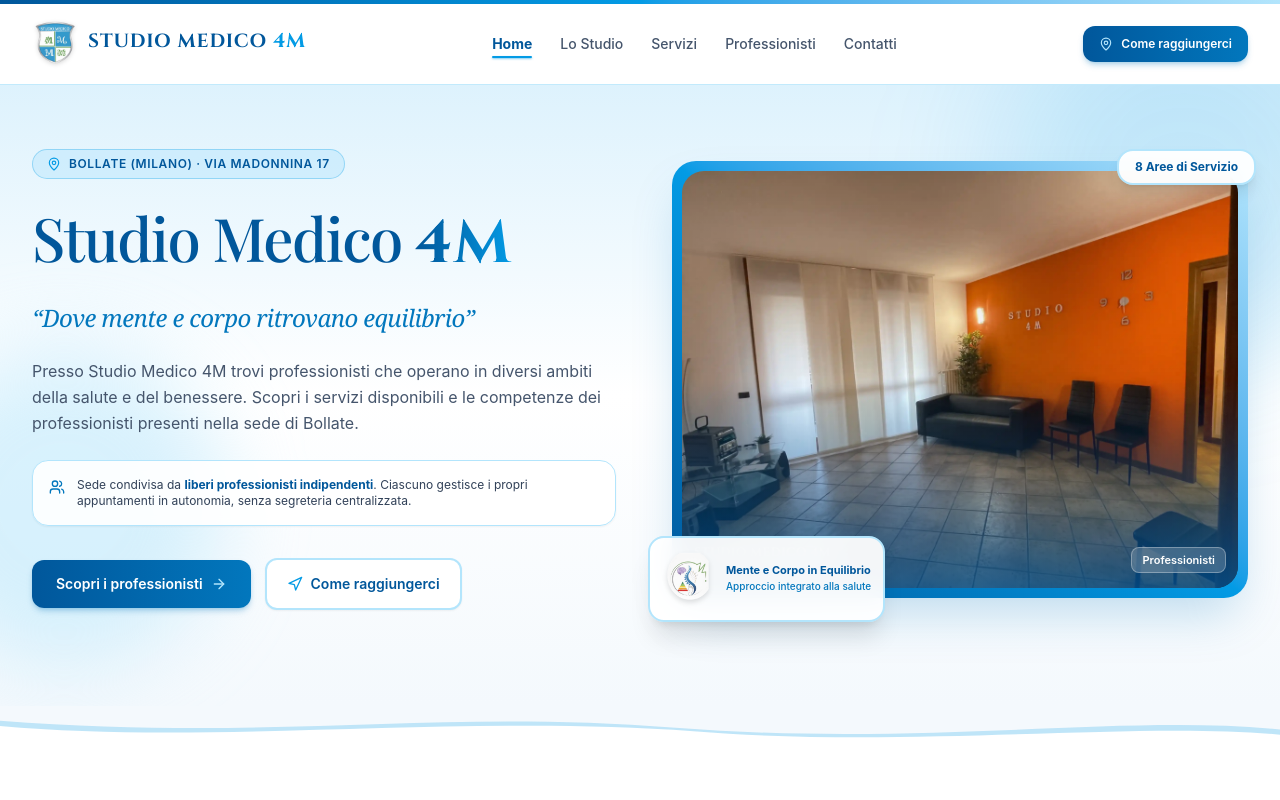
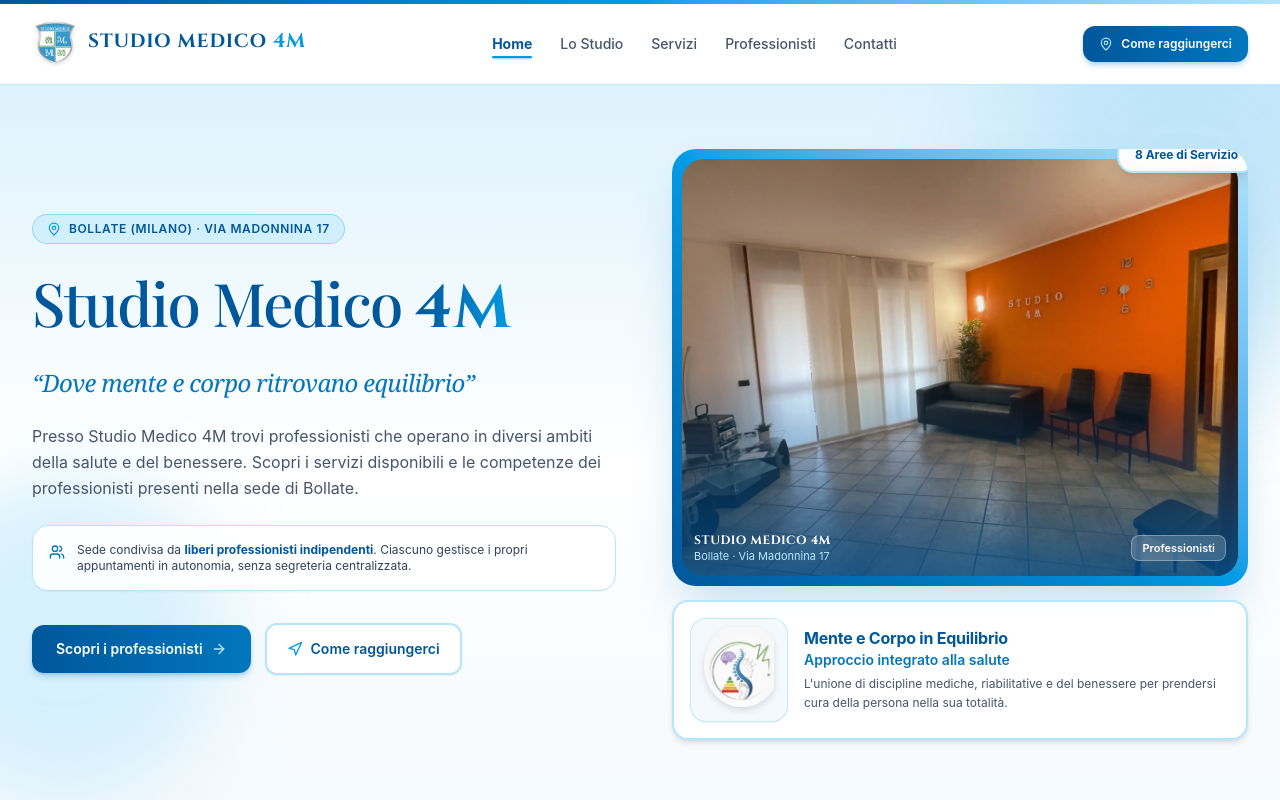
Before and after one commit to RiccardoDiRosa/StudioMedico4M, a React (Vite) app: page / in a window 1280 px wide. Shown: the top 800 px of the page. Built offline with nearby package versions, Linux system fonts and the light colour scheme; a web font is replaced by a local one.

Commit message:
feat: riposizionato badge emblema con logo ingrandito a 80px sotto la foto hero e in lo studio

```diff
--- a/src/pages/HomePage.tsx
+++ b/src/pages/HomePage.tsx
@@ -170,6 +170,24 @@ export const HomePage: React.FC<HomePageProps> = ({ onNavigate, onSelectProfessi
               </a>
             </div>
 
+            {/* Mobile Holistic Emblem Card */}
+            <div className="mt-3 p-3.5 rounded-2xl bg-white border border-[#b3e5fc] shadow-xs flex items-center gap-3.5">
+              <div className="shrink-0 p-1.5 rounded-xl bg-[#f4f9fd] border border-[#b3e5fc]/80 shadow-2xs">
+                <HolisticEmblem size={64} />
+              </div>
+              <div className="min-w-0">
+                <h3 className="text-xs sm:text-sm font-bold text-[#01579b] leading-tight font-sans">
+                  Mente e Corpo in Equilibrio
+                </h3>
+                <p className="text-[11px] text-[#0277bd] font-semibold mt-0.5">
+                  Approccio integrato alla salute
+                </p>
+                <p className="text-[10px] text-slate-500 mt-1 line-clamp-1">
+                  Discipline sanitarie e benessere psicofisico
+                </p>
+              </div>
+            </div>
+
             {/* Key Trust Pillars Strip */}
             <div className="grid grid-cols-3 gap-2 pt-3">
               <div className="bg-white/80 backdrop-blur-xs p-2.5 rounded-xl border border-[#b3e5fc]/70 text-center flex flex-col items-center justify-center">
@@ -255,9 +273,9 @@ export const HomePage: React.FC<HomePageProps> = ({ onNavigate, onSelectProfessi
               </div>
             </div>
 
-            {/* Right Column: Visual Composition with Studio Showcase & Emblem Badge */}
+            {/* Right Column: Visual Composition with Studio Showcase & Emblem Card */}
             <div className="col-span-6 flex justify-end">
-              <div className="relative w-full max-w-lg xl:max-w-xl">
+              <div className="relative w-full max-w-lg xl:max-w-xl space-y-3.5">
 
                 {/* Main Framed Studio Showcase Card */}
                 <div className="relative rounded-3xl p-2.5 bg-gradient-to-tr from-[#01579b] via-[#039be5] to-[#b3e5fc] shadow-2xl shadow-[#0277bd]/25 overflow-hidden group">
@@ -285,29 +303,33 @@ export const HomePage: React.FC<HomePageProps> = ({ onNavigate, onSelectProfessi
                       </span>
                     </div>
                   </div>
-                </div>
 
-                {/* Overlaid Authentic Holistic Emblem Badge */}
-                <div className="absolute -bottom-6 -left-6 bg-white/95 backdrop-blur-md p-3 rounded-2xl border-2 border-[#b3e5fc] shadow-xl flex items-center gap-3 max-w-[240px]">
-                  <div className="shrink-0 scale-90">
-                    <HolisticEmblem size={52} />
-                  </div>
-                  <div>
-                    <span className="text-[11px] font-bold text-[#01579b] block leading-tight">
-                      Mente e Corpo in Equilibrio
-                    </span>
-                    <span className="text-[10px] text-[#0277bd] font-medium block mt-0.5">
-                      Approccio integrato alla salute
+                  {/* Floating pill badge for the 8 services */}
+                  <div className="absolute -top-3 -right-2 bg-white/95 backdrop-blur-md px-4 py-2 rounded-2xl border-2 border-[#b3e5fc] shadow-lg flex items-center">
+                    <span className="text-xs font-bold text-[#01579b]">
+                      8 Aree di Servizio
                     </span>
                   </div>
                 </div>
 
-                {/* Floating pill badge for the 8 services */}
-                <div className="absolute -top-3 -right-2 bg-white/95 backdrop-blur-md px-4 py-2 rounded-2xl border-2 border-[#b3e5fc] shadow-lg flex items-center">
-                  <span className="text-xs font-bold text-[#01579b]">
-                    8 Aree di Servizio
-                  </span>
+                {/* Dedicated Authentic Holistic Emblem Card (Posizionata sotto la foto, logo ingrandito a 80px) */}
+                <div className="p-4 rounded-2xl bg-white/95 backdrop-blur-md border-2 border-[#b3e5fc] hover:border-[#039be5] shadow-md hover:shadow-lg transition-all flex items-center gap-4">
+                  <div className="shrink-0 p-2 rounded-2xl bg-[#f4f9fd] border border-[#b3e5fc]/80 shadow-2xs">
+                    <HolisticEmblem size={80} />
+                  </div>
+                  <div className="min-w-0">
+                    <h3 className="text-base font-bold text-[#01579b] leading-tight font-sans">
+                      Mente e Corpo in Equilibrio
+                    </h3>
+                    <p className="text-xs sm:text-sm text-[#0277bd] font-semibold mt-0.5">
+                      Approccio integrato alla salute
+                    </p>
+                    <p className="text-xs text-slate-600 mt-1 leading-relaxed">
+                      L'unione di discipline mediche, riabilitative e del benessere per prendersi cura della persona nella sua totalità.
+                    </p>
+                  </div>
                 </div>
+
               </div>
             </div>
 
--- a/src/pages/LoStudioPage.tsx
+++ b/src/pages/LoStudioPage.tsx
@@ -125,6 +125,24 @@ export const LoStudioPage: React.FC<LoStudioPageProps> = ({
                     </div>
                   </div>
                 </div>
+
+                {/* Holistic Emblem Card in Lo Studio */}
+                <div className="mt-4 p-4 rounded-2xl bg-[#f4f9fd] border border-[#b3e5fc] flex items-center gap-4 shadow-xs">
+                  <div className="shrink-0 p-2 rounded-xl bg-white border border-[#b3e5fc]/80 shadow-2xs">
+                    <HolisticEmblem size={70} />
+                  </div>
+                  <div>
+                    <h3 className="text-sm font-bold text-[#01579b] leading-tight font-sans">
+                      Mente e Corpo in Equilibrio
+                    </h3>
+                    <p className="text-xs text-[#0277bd] font-semibold mt-0.5">
+                      Approccio integrato alla salute
+                    </p>
+                    <p className="text-[11px] text-slate-500 mt-1">
+                      Il logo e il motto ufficiale dello Studio Medico 4M a Bollate.
+                    </p>
+                  </div>
+                </div>
               </div>
 
             </div>
```
